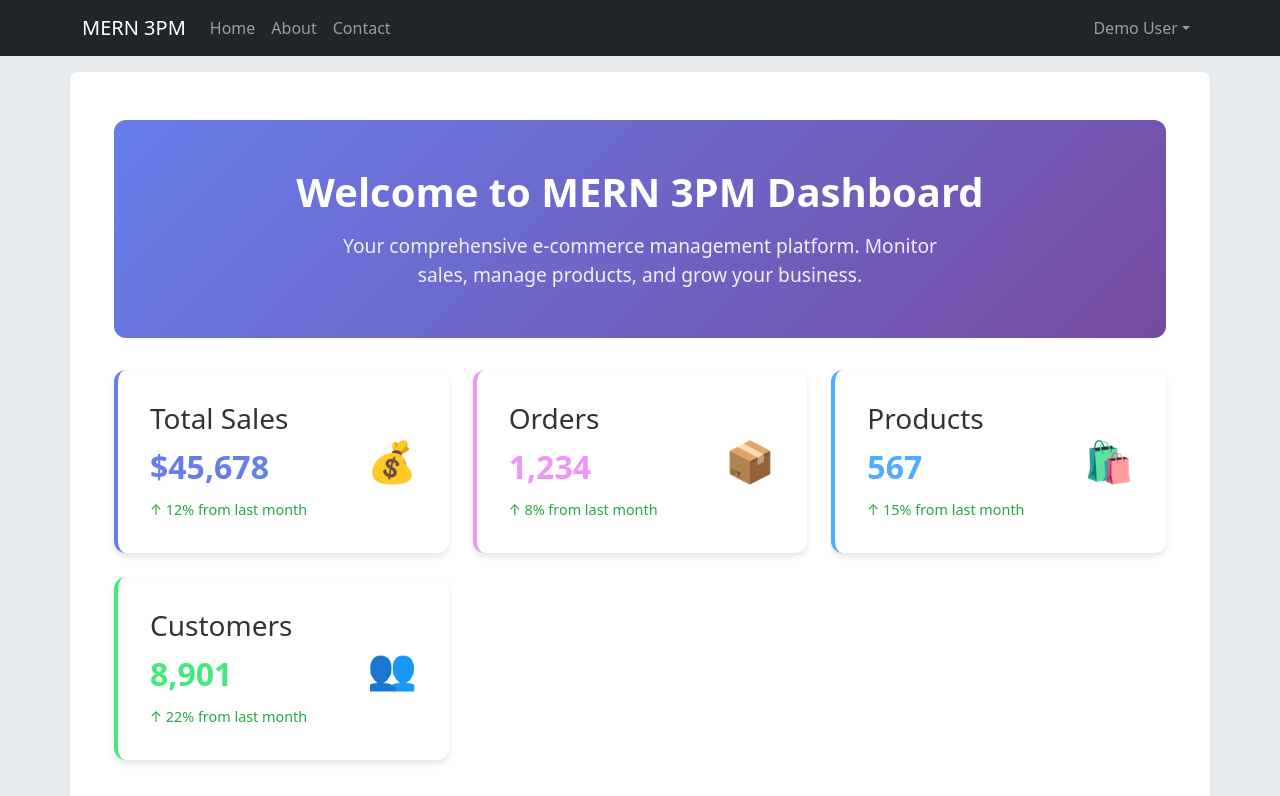
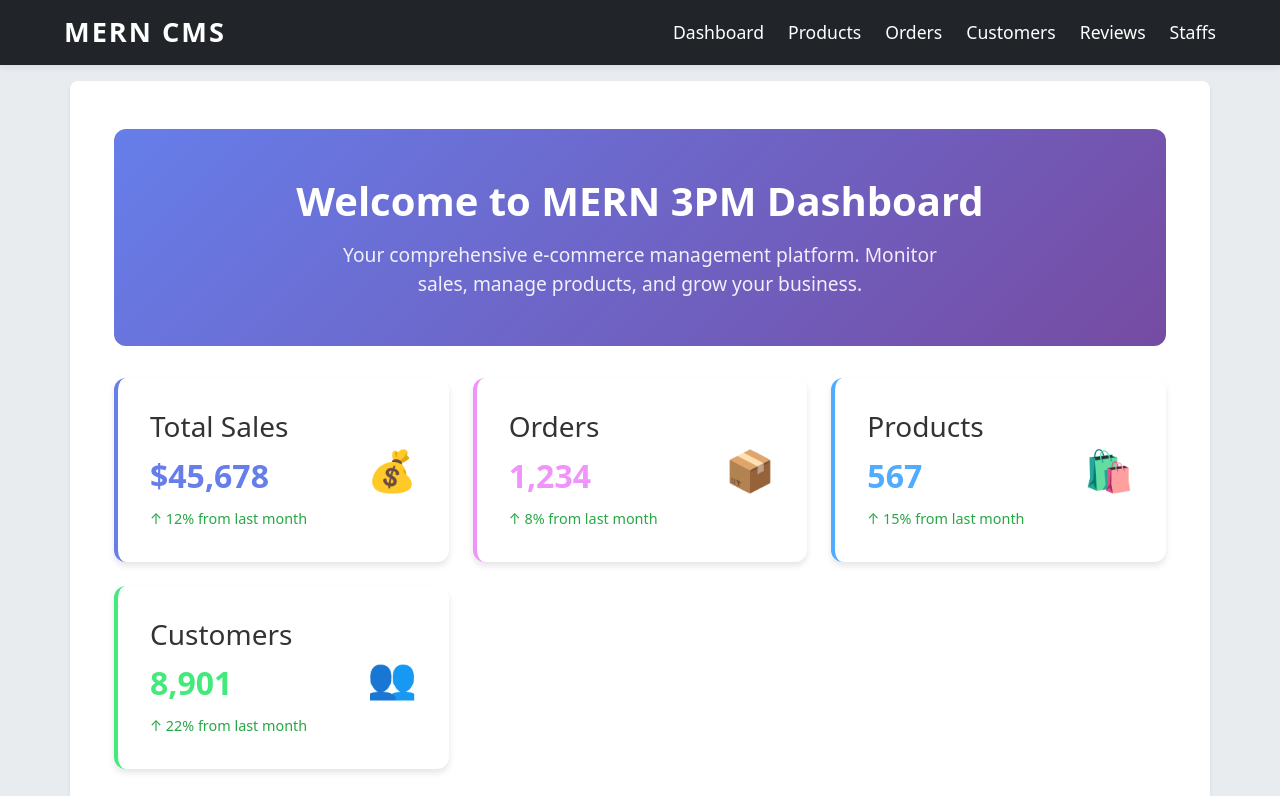
Before and after one commit to tiwvinish/e-commerce-using-mern-, a React (Vite) app in the folder cms-ui/: page / in a window 1280 px wide. Shown: the top 796 px of the page. Built offline with nearby package versions, Linux system fonts and the light colour scheme.

Commit message:
updated ui

```diff
--- /dev/null
+++ b/cms-ui/src/components/Header.css
@@ -0,0 +1,118 @@
+.header {
+  background: #212529;
+  color: #fff;
+  box-shadow: 0 2px 8px rgba(30, 60, 114, 0.1);
+  position: sticky;
+  top: 0;
+  z-index: 1000;
+}
+
+.header__container {
+  display: flex;
+  align-items: center;
+  justify-content: space-between;
+  max-width: 1200px;
+  margin: 0 auto;
+  padding: 0.75rem 1.5rem;
+}
+
+.header__brand a {
+  font-size: 1.7rem;
+  font-weight: bold;
+  color: #fff;
+  text-decoration: none;
+  letter-spacing: 2px;
+  transition: color 0.2s;
+}
+.header__brand a:hover {
+  color: #ffd700;
+}
+
+.header__nav {
+  display: flex;
+  gap: 1.5rem;
+}
+
+.header__nav-link {
+  color: #fff;
+  text-decoration: none;
+  font-size: 1.1rem;
+  font-weight: 500;
+  position: relative;
+  transition: color 0.2s;
+}
+.header__nav-link::after {
+  content: "";
+  display: block;
+  height: 2px;
+  width: 0;
+  background: #ffd700;
+  transition: width 0.3s;
+  position: absolute;
+  left: 0;
+  bottom: -4px;
+}
+.header__nav-link:hover {
+  color: #ffd700;
+}
+.header__nav-link:hover::after {
+  width: 100%;
+}
+
+.header__toggle {
+  display: none;
+  flex-direction: column;
+  justify-content: center;
+  width: 32px;
+  height: 32px;
+  background: none;
+  border: none;
+  cursor: pointer;
+  gap: 5px;
+  z-index: 1100;
+}
+.header__toggle .bar {
+  width: 100%;
+  height: 4px;
+  background: #fff;
+  border-radius: 2px;
+  transition: all 0.3s;
+}
+.header__toggle.open .bar:nth-child(1) {
+  transform: translateY(9px) rotate(45deg);
+}
+.header__toggle.open .bar:nth-child(2) {
+  opacity: 0;
+}
+.header__toggle.open .bar:nth-child(3) {
+  transform: translateY(-9px) rotate(-45deg);
+}
+
+@media (max-width: 768px) {
+  .header__nav {
+    position: absolute;
+    top: 100%;
+    right: 0;
+    background: #212529;
+    flex-direction: column;
+    width: 200px;
+    gap: 0;
+    box-shadow: 0 8px 16px rgba(30, 60, 114, 0.15);
+    transform: translateY(-20px);
+    opacity: 0;
+    pointer-events: none;
+    transition: all 0.3s;
+  }
+  .header__nav.open {
+    transform: translateY(0);
+    opacity: 1;
+    pointer-events: auto;
+  }
+  .header__nav-link {
+    padding: 1rem 1.5rem;
+    border-bottom: 1px solid rgba(255,255,255,0.1);
+  }
+  .header__toggle {
+    display: flex;
+  }
+}
--- /dev/null
+++ b/cms-ui/src/components/Header.jsx
@@ -0,0 +1,49 @@
+import React, { useState } from "react";
+import "./Header.css";
+import { Link } from "react-router-dom";
+
+const navLinks = [
+  { name: "Dashboard", path: "/" },
+  { name: "Products", path: "/products" },
+  { name: "Orders", path: "/orders" },
+  { name: "Customers", path: "/customers" },
+  { name: "Reviews", path: "/reviews" },
+  { name: "Staffs", path: "/staffs" },
+];
+
+const Header = () => {
+  const [menuOpen, setMenuOpen] = useState(false);
+
+  return (
+    <header className="header">
+      <div className="header__container">
+        <div className="header__brand">
+          <Link to="/">MERN CMS</Link>
+        </div>
+        <nav className={`header__nav ${menuOpen ? "open" : ""}`}>
+          {navLinks.map((link) => (
+            <Link
+              key={link.name}
+              to={link.path}
+              className="header__nav-link"
+              onClick={() => setMenuOpen(false)}
+            >
+              {link.name}
+            </Link>
+          ))}
+        </nav>
+        <button
+          className={`header__toggle ${menuOpen ? "open" : ""}`}
+          onClick={() => setMenuOpen((prev) => !prev)}
+          aria-label="Toggle navigation menu"
+        >
+          <span className="bar"></span>
+          <span className="bar"></span>
+          <span className="bar"></span>
+        </button>
+      </div>
+    </header>
+  );
+};
+
+export default Header;
--- a/cms-ui/src/components/Layout.jsx
+++ b/cms-ui/src/components/Layout.jsx
@@ -5,49 +5,11 @@ import "./layout.css"
 import { Container, Nav, Navbar,NavDropdown, NavLink,Col, Row, } from "react-bootstrap"
 import { Link, Outlet } from "react-router-dom"
 import { Footer } from "./index"
+import Header from "./Header"
 
 export const Layout = ()=>{
     return <>
-    <Navbar bg="dark" expand="lg" data-bs-theme="dark">
-     <Container>
-        <Link to="/" className="navbar-brand">MERN 3PM</Link>
-     <Navbar.Toggle/>
-     <Navbar.Collapse>
-        <Nav className="me-auto">
-            <Nav.Item>
-                <Link to="/" className="nav-link">
-                    Home
-                </Link>
-            </Nav.Item>
-            <Nav.Item>
-                <Link to="/about" className="nav-link">
-                    About
-                </Link>
-            </Nav.Item>
-            <Nav.Item>
-                <Link to="/contact" className="nav-link">
-                    Contact
-                </Link>
-            </Nav.Item>
-        </Nav>
-        <Nav>
-            <Nav.Item>
-                <NavDropdown title="Demo User" align="end">
-                    <Link to="/profile" className="dropdown-item">
-                        Profile
-                    </Link>
-                    <NavDropdown.Divider />
-                    <Link to="/logout" className="dropdown-item">
-                        Logout
-                    </Link>
-                </NavDropdown>
-            </Nav.Item>
-        </Nav>
-     </Navbar.Collapse>
-     </Container>
-
-    </Navbar>
-
+    <Header />
     <Container>
         <Row>
         <Col className="bg-white my-3 py-3 rounded-3 shadow-sm" >
```
